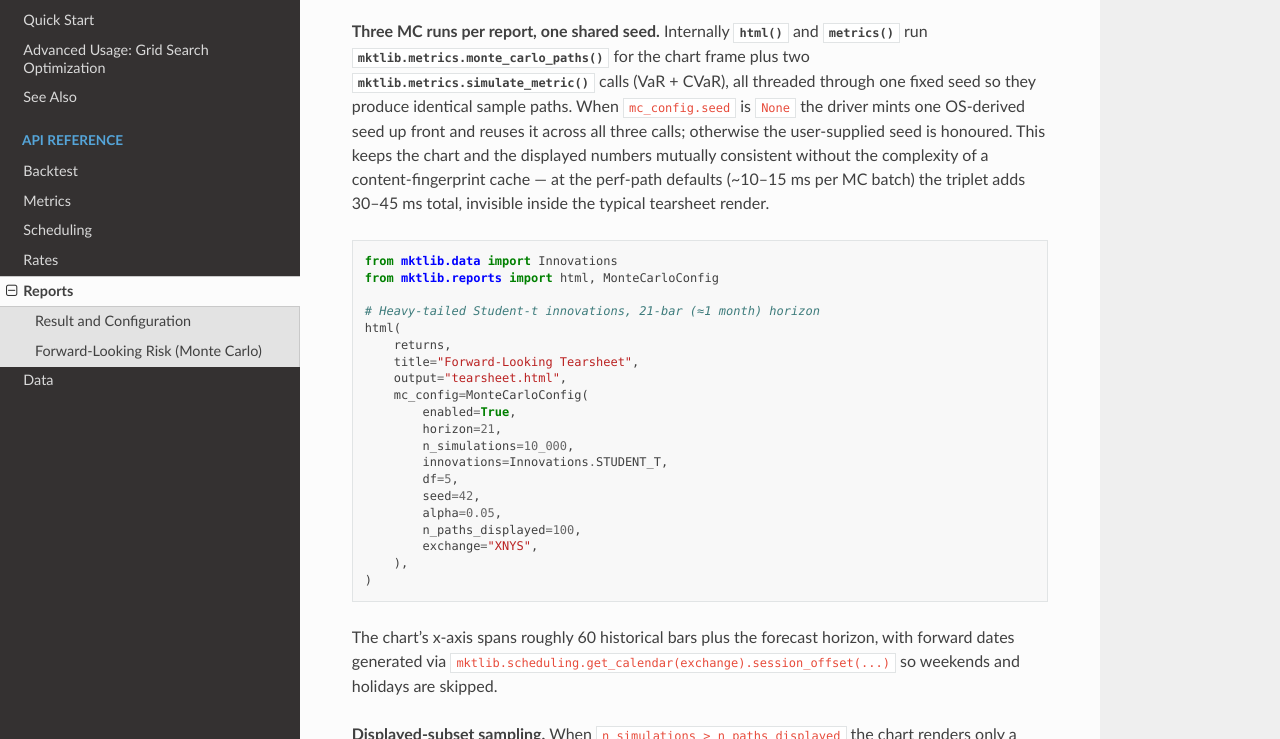
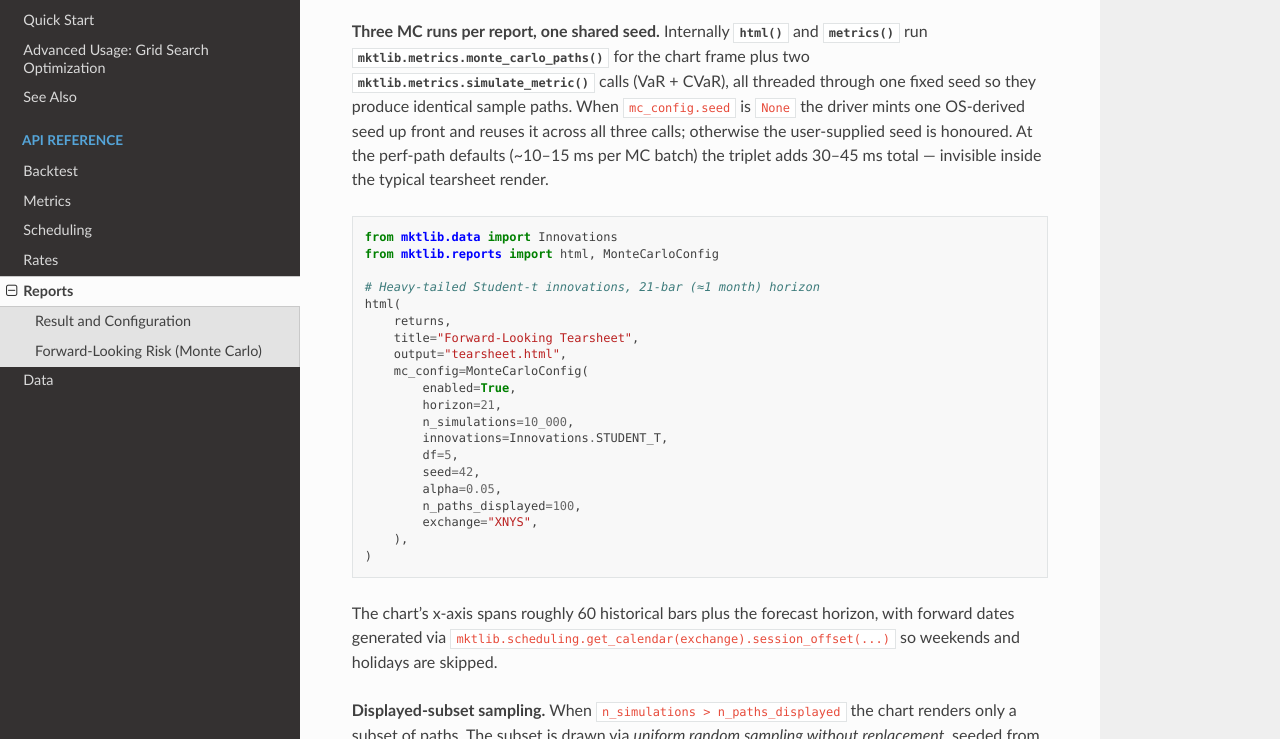
Before and after one commit to mattbuck85/polars-mktlib, a Sphinx documentation site: the page built from docs/api/reports.rst, in a window 1280 px wide and 900 px high, scrolled down 1474 px, cut to the strip 161-900 px from the top of the window. Built offline with Sphinx 7.4.7 and the Read the Docs theme 3.1.0, drawn with Linux system fonts in a browser that asks for light colours.

Commit message:
docs: scrub cache references from user-facing prose
The MC cache was added and removed entirely within v0.11.0 (never shipped).
Several doc / docstring blocks were still defending against it ("no module-
level cache", "without the complexity of a content-fingerprint cache",
etc.) — telling readers about a thing that doesn't exist.

Rewrites all v0.11.0 user-facing prose to describe what the code does
(seed-based path consistency) rather than what it doesn't (caching).

- CHANGELOG: replaced two cache-archaeology bullets with the positive
  contract; removed the empty "Changed" subsection
- docs/api/metrics.rst: dropped "no shared cache needed" from var/cvar
  guidance; rewrote the monte_carlo_paths section
- docs/api/reports.rst: removed "without the complexity of a content-
  fingerprint cache" parenthetical from the report driver section
- docs/CODEMAPS/metrics.md: heading "Cross-call consistency via shared
  seed (no cache)" → "Cross-call consistency via shared seed"
- mktlib/metrics.py: scrubbed "No caching" / "content-fingerprint cache"
  from `_monte_carlo_horizon_returns` and `monte_carlo_paths` docstrings
- mktlib/reports/__init__.py: removed the cache-related comments and
  "not worth a content-fingerprint cache" rationalization
- mktlib/reports/_types.py: rewrote MonteCarloConfig docstring to
  describe three-MC-runs-under-shared-seed instead of cache populate

Sphinx clean under -W --keep-going. No test changes.

Co-Authored-By: Claude Opus 4.7 (1M context) <noreply@anthropic.com>

```diff
--- a/docs/api/reports.rst
+++ b/docs/api/reports.rst
@@ -61,11 +61,9 @@ the chart frame plus two :func:`mktlib.metrics.simulate_metric` calls
 (VaR + CVaR), all threaded through one fixed seed so they produce
 identical sample paths.  When ``mc_config.seed`` is ``None`` the
 driver mints one OS-derived seed up front and reuses it across all
-three calls; otherwise the user-supplied seed is honoured.  This
-keeps the chart and the displayed numbers mutually consistent without
-the complexity of a content-fingerprint cache — at the perf-path
-defaults (~10–15 ms per MC batch) the triplet adds 30–45 ms total,
-invisible inside the typical tearsheet render.
+three calls; otherwise the user-supplied seed is honoured.  At the
+perf-path defaults (~10–15 ms per MC batch) the triplet adds 30–45 ms
+total — invisible inside the typical tearsheet render.
 
 .. code-block:: python
 
```
Also changed, not shown: CHANGELOG.md (+1 -5 lines), docs/CODEMAPS/metrics.md (+3 -3 lines), docs/api/metrics.rst (+9 -11 lines), 3 other files.
